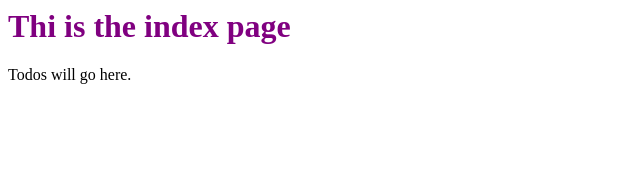
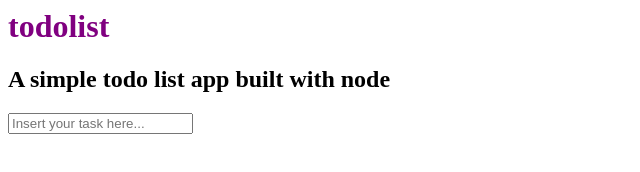
Before and after one commit to zootechdrum/API, a website: page views/index.html in a window 1280 px wide. Shown: the whole page, without its empty margins (0-640 px from the left). Drawn offline with nearby package versions, Linux system fonts and the light colour scheme; files that its build step writes are made by us from their sources; files whose address does not match are found by name.

Commit message:
Added html code for form section and header section

```diff
--- a/views/index.html
+++ b/views/index.html
@@ -1,10 +1,19 @@
 <head>
     <link rel="stylesheet" href="app.css" type="text/css" />
+    <script src="https://cdnjs.cloudflare.com/ajax/libs/jquery/3.3.1/core.js" crossorigin="anonymous"></script>
 </head>
 
 <body>
-    <h1>Thi is the index page</h1>
-    <p>Todos will go here.</p>
+<header>
+    <h1>todo<span>list</span></h1>
+    <h2>A simple todo list app built with node</h2>
+</header>
+
+<section class="form">
+    <input type="text" id="todoInput" placeholder="Insert your task here...">
+</section>
+
+<ul class ="list"></ul>
 
     <script type="text/javascript" src="app.js"></script>
 </body>
```
